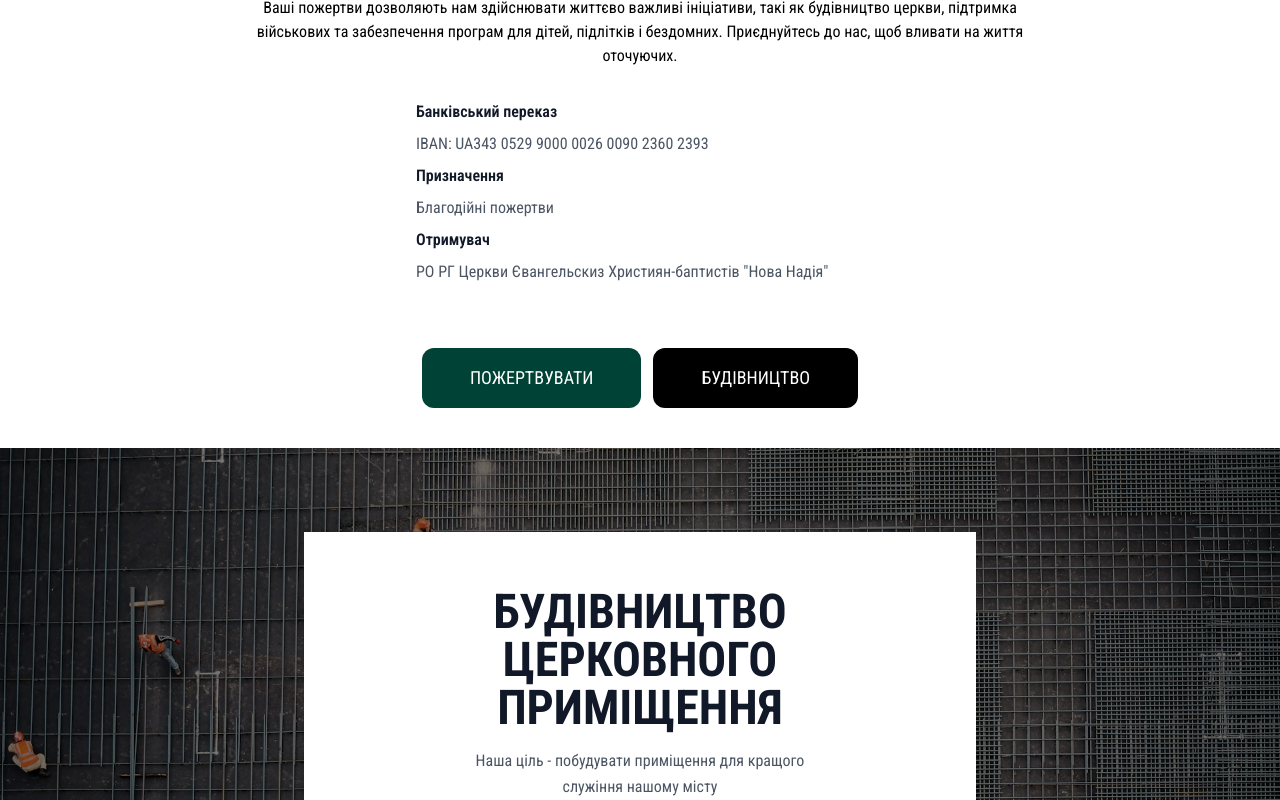
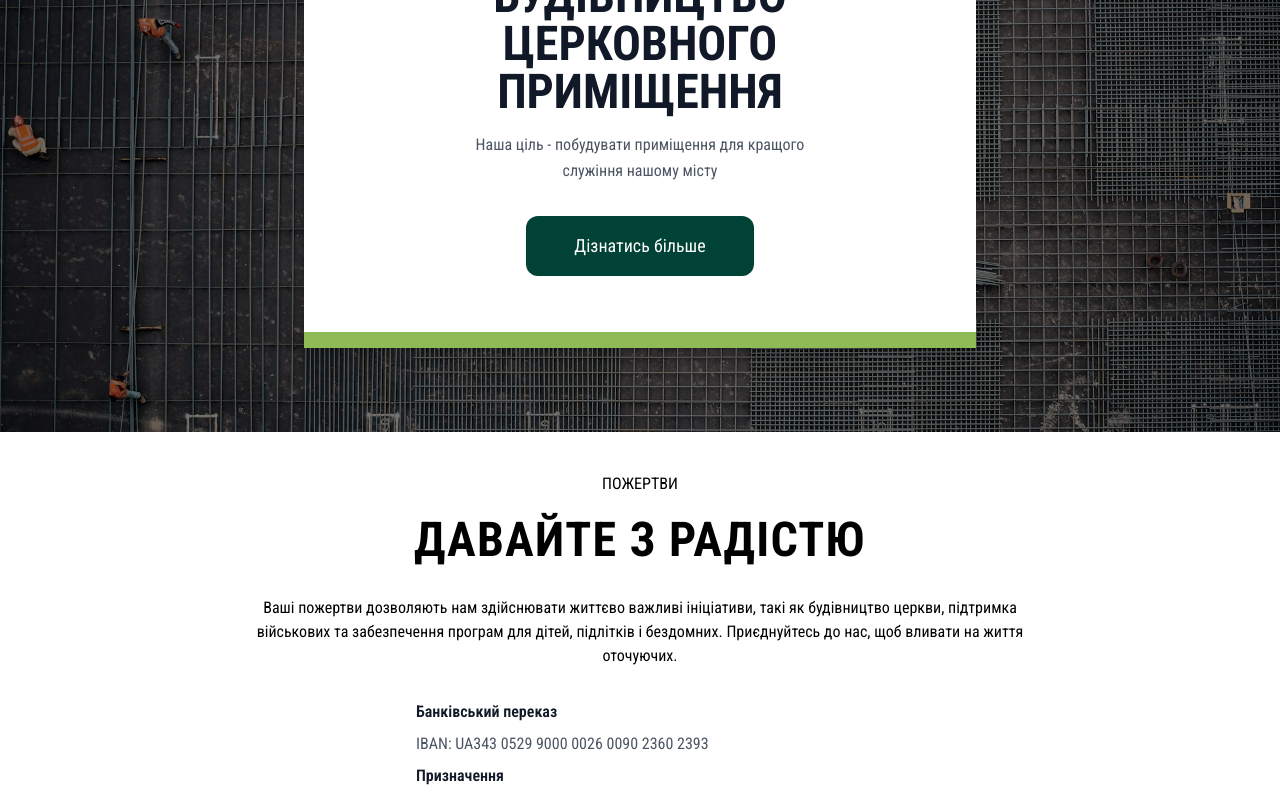
Before and after one commit to media-newhope/newhope.uz.ua, a Next.js app: page / in a window 1280 px wide. Shown: the part 3200-4000 px from the top of the page. Built offline with nearby package versions, Linux system fonts and the light colour scheme.

Commit message:
adjust scrolling

```diff
--- a/app/en/page.tsx
+++ b/app/en/page.tsx
@@ -17,8 +17,8 @@ export default function Home() {
       <AboutSection lang={LANGUAGE.EN} id="about" />
       <ServicesSection lang={LANGUAGE.EN} id="services" />
       <JoinSection lang={LANGUAGE.EN} id="join" />
+      <BuildingSection lang={LANGUAGE.EN} id="building" />
       <GivingSection lang={LANGUAGE.EN} id="giving" />
-      <BuildingSection lang={LANGUAGE.EN} id="building" />
       <TeamSection lang={LANGUAGE.EN} id="team" />
       <GospelSection lang={LANGUAGE.EN} id="gospel" />
       <FeedbackSection lang={LANGUAGE.EN} id="feedback" />
--- a/app/globals.css
+++ b/app/globals.css
@@ -5,6 +5,7 @@
 :root {
   --background: #ffffff;
   --foreground: #171717;
+  --header-height: 84px;
 }
 
 @media (prefers-color-scheme: dark) {
@@ -16,6 +17,7 @@
 
 html {
   scroll-behavior: smooth;
+  scroll-padding-top: var(--header-height);
 }
 
 body {
--- a/app/page.tsx
+++ b/app/page.tsx
@@ -17,8 +17,8 @@ export default function Home() {
       <AboutSection lang={LANGUAGE.UK} id="about" />
       <ServicesSection lang={LANGUAGE.UK} id="services" />
       <JoinSection lang={LANGUAGE.UK} id="join" />
+      <BuildingSection lang={LANGUAGE.UK} id="building" />
       <GivingSection lang={LANGUAGE.UK} id="giving" />
-      <BuildingSection lang={LANGUAGE.UK} id="building" />
       <TeamSection lang={LANGUAGE.UK} id="team" />
       <GospelSection lang={LANGUAGE.UK} id="gospel" />
       <FeedbackSection lang={LANGUAGE.UK} id="feedback" />
```
